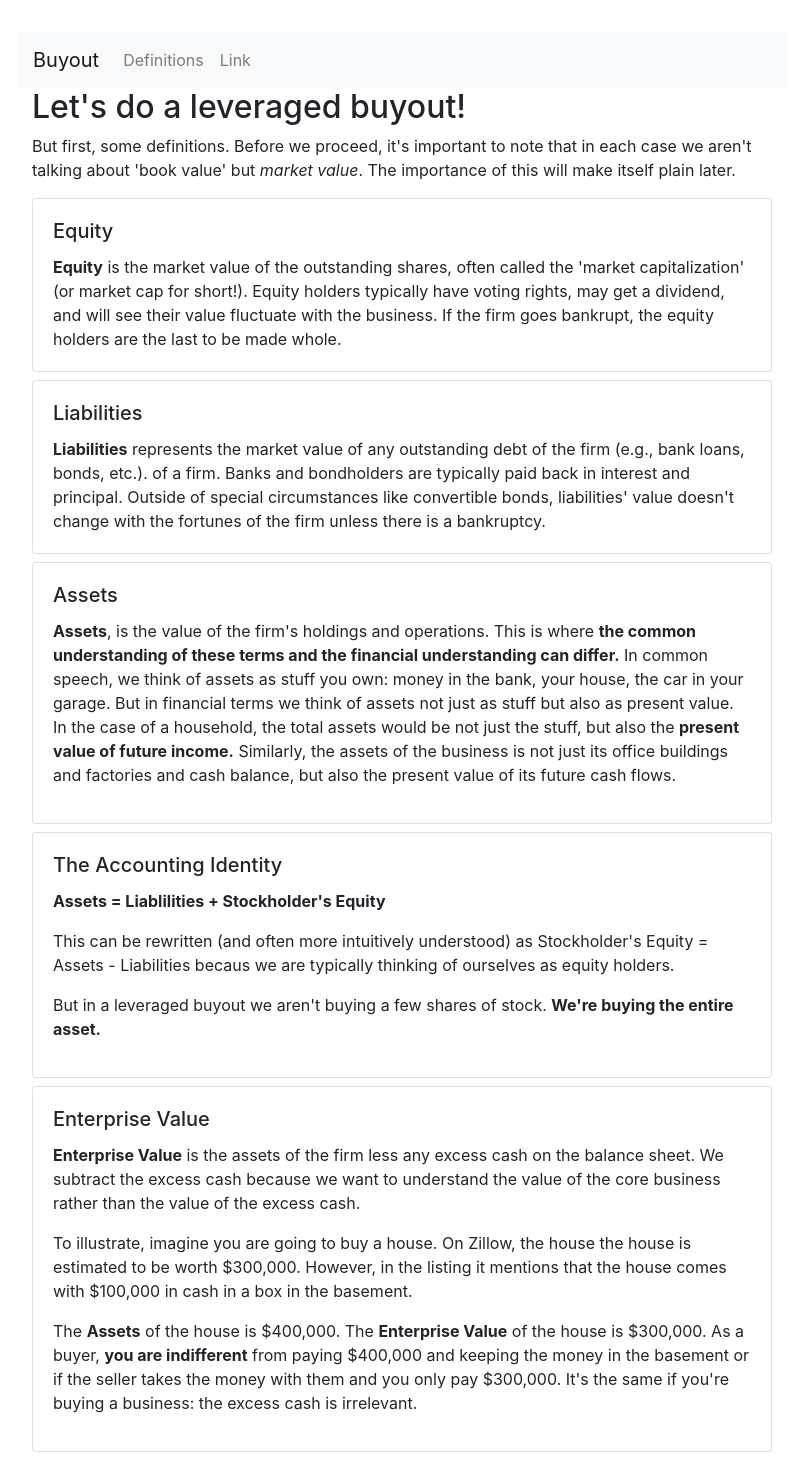
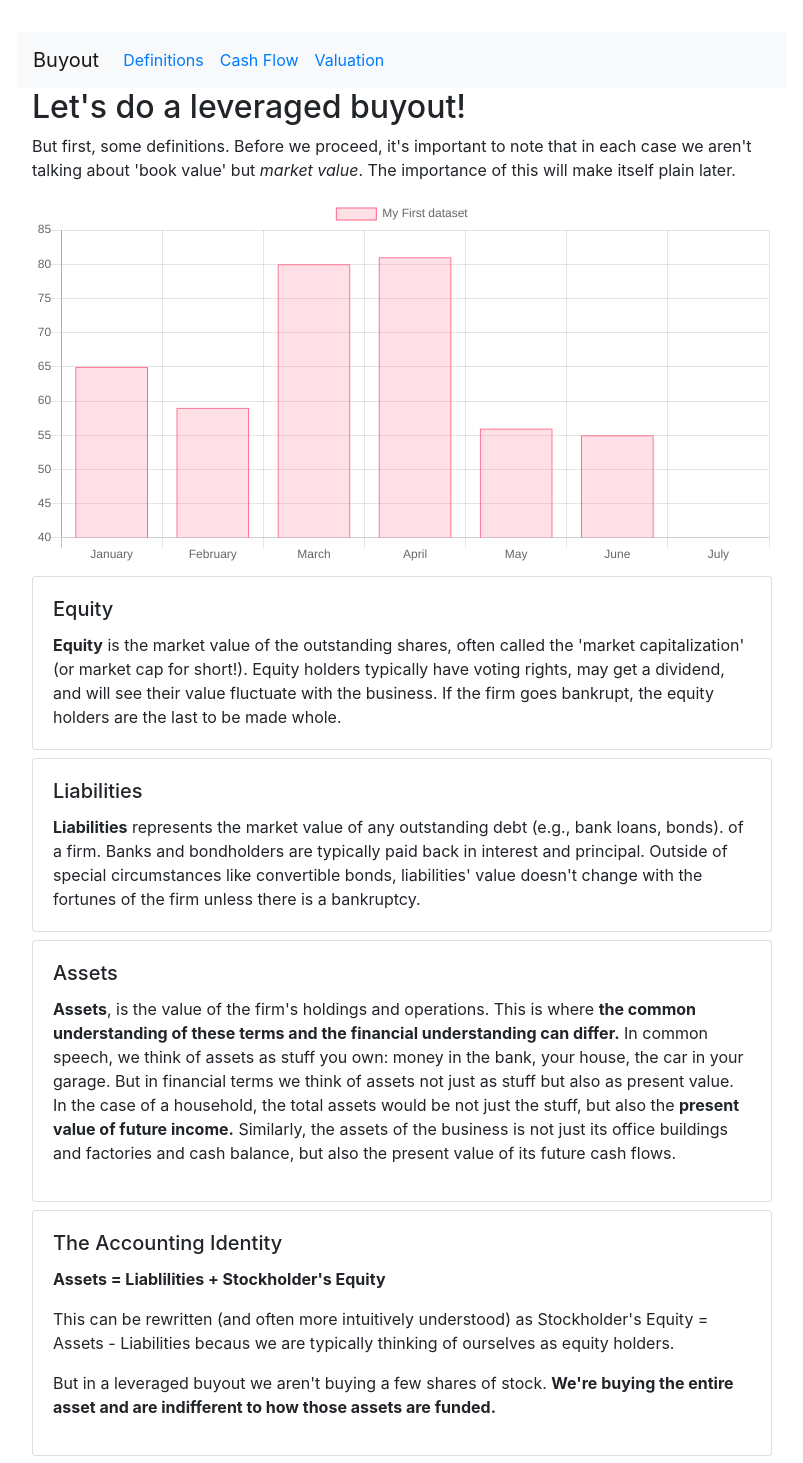
Before and after one commit to edelgm6/buyout, a Next.js app: page / in a window 1280 px wide. Shown: the top 1463 px of the page, without its empty margins (238-1041 px from the left). Built offline with nearby package versions, Linux system fonts and the light colour scheme.

Commit message:
Added chart js capabilities

```diff
--- /dev/null
+++ b/components/bar-chart.js
@@ -0,0 +1,26 @@
+import {Bar} from 'react-chartjs-2';
+
+export default function BarChart() {
+
+  const data = {
+    labels: ['January', 'February', 'March', 'April', 'May', 'June', 'July'],
+    datasets: [
+      {
+        label: 'My First dataset',
+        backgroundColor: 'rgba(255,99,132,0.2)',
+        borderColor: 'rgba(255,99,132,1)',
+        borderWidth: 1,
+        hoverBackgroundColor: 'rgba(255,99,132,0.4)',
+        hoverBorderColor: 'rgba(255,99,132,1)',
+        data: [65, 59, 80, 81, 56, 55, 40]
+      }
+    ]
+  }
+
+  return <Bar
+          data={data}
+          width={100}
+          height={50}
+          options={{maintainAspectRatio: true}}
+        />
+}
--- a/components/navigation.js
+++ b/components/navigation.js
@@ -1,14 +1,30 @@
-import { Navbar, Nav, Link } from 'react-bootstrap'
+import { Navbar, Nav } from 'react-bootstrap'
+import Link from 'next/link'
 
-export default function Navigation({}) {
+export default function Navigation({ active_link }) {
+
+  var active_links = {
+    'definitions': '',
+    'valuation': ''
+  }
+
+  for (var key in active_links) {
+    console.log('wtf');
+    console.log(key);
+    console.log(active_link)
+    if (key == active_link) {
+        active_links[key] = "active";
+    }
+  }
 
   return <Navbar sticky = "top" bg="light" expand="lg">
       <Navbar.Brand>Buyout</Navbar.Brand>
       <Navbar.Toggle aria-controls="basic-navbar-nav" />
       <Navbar.Collapse id="basic-navbar-nav">
         <Nav className="mr-auto">
-          <Nav.Link href="/#">Definitions</Nav.Link>
-          <Nav.Link href="#link">Link</Nav.Link>
+          <Nav.Link as="span"><Link href="/"><a>Definitions</a></Link></Nav.Link>
+          <Nav.Link as="span"><Link href="/cash-flow"><a>Cash Flow</a></Link></Nav.Link>
+          <Nav.Link as="span"><Link href="/valuation"><a>Valuation</a></Link></Nav.Link>
         </Nav>
       </Navbar.Collapse>
     </Navbar>
--- a/package.json
+++ b/package.json
@@ -10,9 +10,11 @@
   },
   "dependencies": {
     "bootstrap": "^4.4.1",
+    "chart.js": "^2.9.4",
     "next": "latest",
     "react": "^16.13.1",
     "react-bootstrap": "^1.0.1",
+    "react-chartjs-2": "^2.11.1",
     "react-dom": "^16.13.1"
   }
 }
--- a/pages/index.jsx
+++ b/pages/index.jsx
@@ -1,6 +1,7 @@
 import Head from 'next/head'
 import Definition from '../components/definition'
 import Navigation from '../components/navigation'
+import BarChart from '../components/bar-chart'
 import { Container, Row, Card, Button, Navbar, Nav, NavDropdown, Form, FormControl } from 'react-bootstrap'
 
 export default function Home() {
@@ -10,7 +11,7 @@ export default function Home() {
         <title>Buyout</title>
       </Head>
 
-      <Navigation/>
+      <Navigation active_link = "definitions"/>
 
       <Container>
         <h2>
@@ -19,13 +20,16 @@ export default function Home() {
         <p>
           But first, some definitions. Before we proceed, it's important to note that in each case we aren't talking about 'book value' but <i>market value</i>. The importance of this will make itself plain later.
         </p>
+
+          <BarChart/>
+
           <Definition
             title = "Equity"
             body = {[<strong>Equity</strong>, " is the market value of the outstanding shares, often called the 'market capitalization' (or market cap for short!). Equity holders typically have voting rights, may get a dividend, and will see their value fluctuate with the business. If the firm goes bankrupt, the equity holders are the last to be made whole."]}
           />
           <Definition
             title = "Liabilities"
-            body = {[<strong>Liabilities</strong>, " represents the market value of any outstanding debt of the firm (e.g., bank loans, bonds, etc.). of a firm. Banks and bondholders are typically paid back in interest and principal. Outside of special circumstances like convertible bonds, liabilities' value doesn't change with the fortunes of the firm unless there is a bankruptcy."]}
+            body = {[<strong>Liabilities</strong>, " represents the market value of any outstanding debt (e.g., bank loans, bonds). of a firm. Banks and bondholders are typically paid back in interest and principal. Outside of special circumstances like convertible bonds, liabilities' value doesn't change with the fortunes of the firm unless there is a bankruptcy."]}
           />
           <Definition
             title = "Assets"
@@ -39,7 +43,7 @@ export default function Home() {
               <div>
                 <p><strong>Assets = Liablilities + Stockholder's Equity</strong></p>
                 <p>This can be rewritten (and often more intuitively understood) as Stockholder's Equity = Assets - Liabilities becaus we are typically thinking of ourselves as equity holders.</p>
-                <p>But in a leveraged buyout we aren't buying a few shares of stock. <strong>We're buying the entire asset.</strong></p>
+                <p>But in a leveraged buyout we aren't buying a few shares of stock. <strong>We're buying the entire asset and are indifferent to how those assets are funded.</strong></p>
               </div>
             }
           />
@@ -47,11 +51,12 @@ export default function Home() {
             title = "Enterprise Value"
             body = {
               <div>
-                <p><strong>Enterprise Value</strong> is the assets of the firm less any excess cash on the balance sheet. We subtract the excess cash because we want to understand the value of the core business rather than the value of the excess cash.</p>
+                <p><strong>Enterprise Value = Assets - Excess Cash</strong></p>
+                <p><strong>Enterprise Value</strong> is the assets of the firm less any excess cash on the balance sheet. We subtract the excess cash because we want to understand the value of the core business as a stand-alone asset rather than including value of whatever excess cash happens to be on the balance sheet.</p>
 
                 <p>To illustrate, imagine you are going to buy a house. On Zillow, the house the house is estimated to be worth $300,000. However, in the listing it mentions that the house comes with $100,000 in cash in a box in the basement.</p>
 
-                <p>The <strong>Assets</strong> of the house is $400,000. The <strong>Enterprise Value</strong> of the house is $300,000. As a buyer, <strong>you are indifferent</strong> from paying $400,000 and keeping the money in the basement or if the seller takes the money with them and you only pay $300,000. It's the same if you're buying a business: the excess cash is irrelevant.</p>
+                <p>The <strong>Assets</strong> of the house is $400,000. The <strong>Enterprise Value</strong> of the house is $300,000. As a buyer, <strong>you are indifferent</strong> from paying $400,000 and keeping the money in the basement or payung $300,000 without the money in the basement. It's the same if you're buying a business: the excess cash is irrelevant.</p>
               </div>
             }
           />
```
Also changed, not shown: pages/cash-flow.js (added, +28 -0 lines), pages/valuation.js (added, +28 -0 lines), 1 other file (tests, documents, lock files or other folders).
